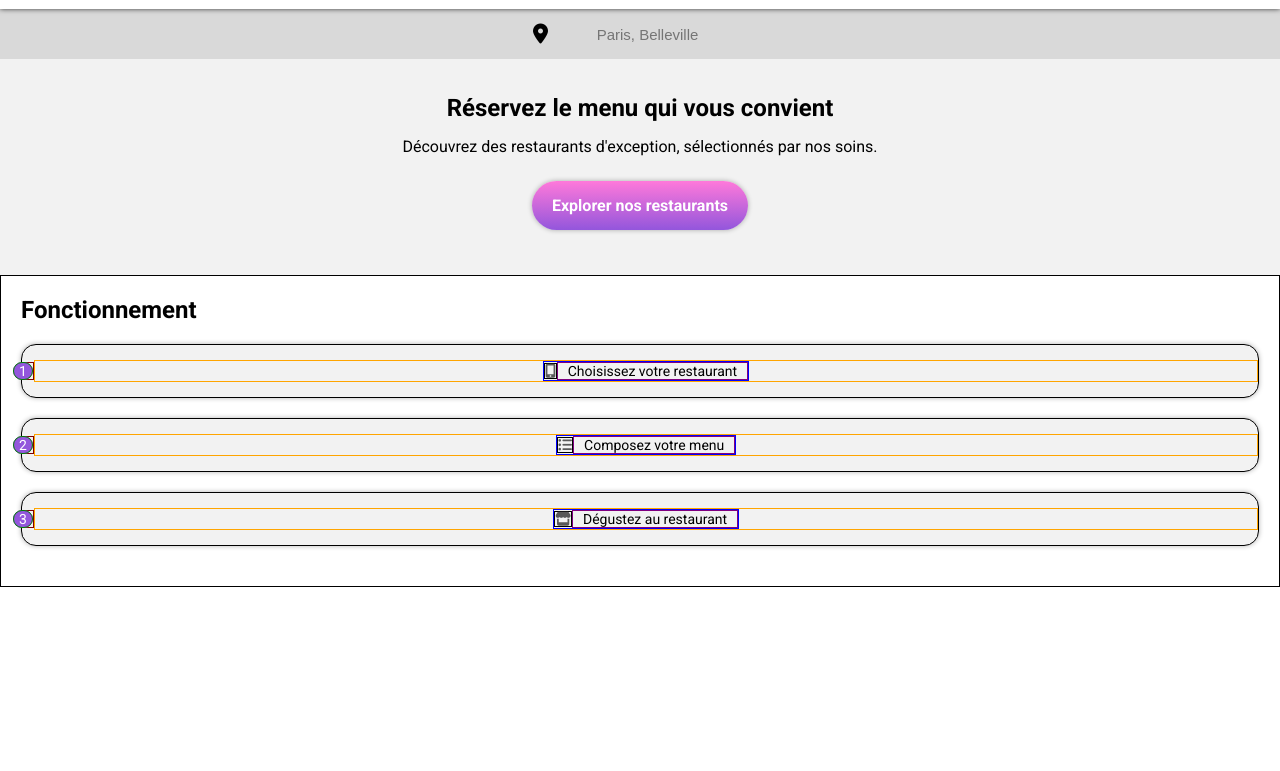
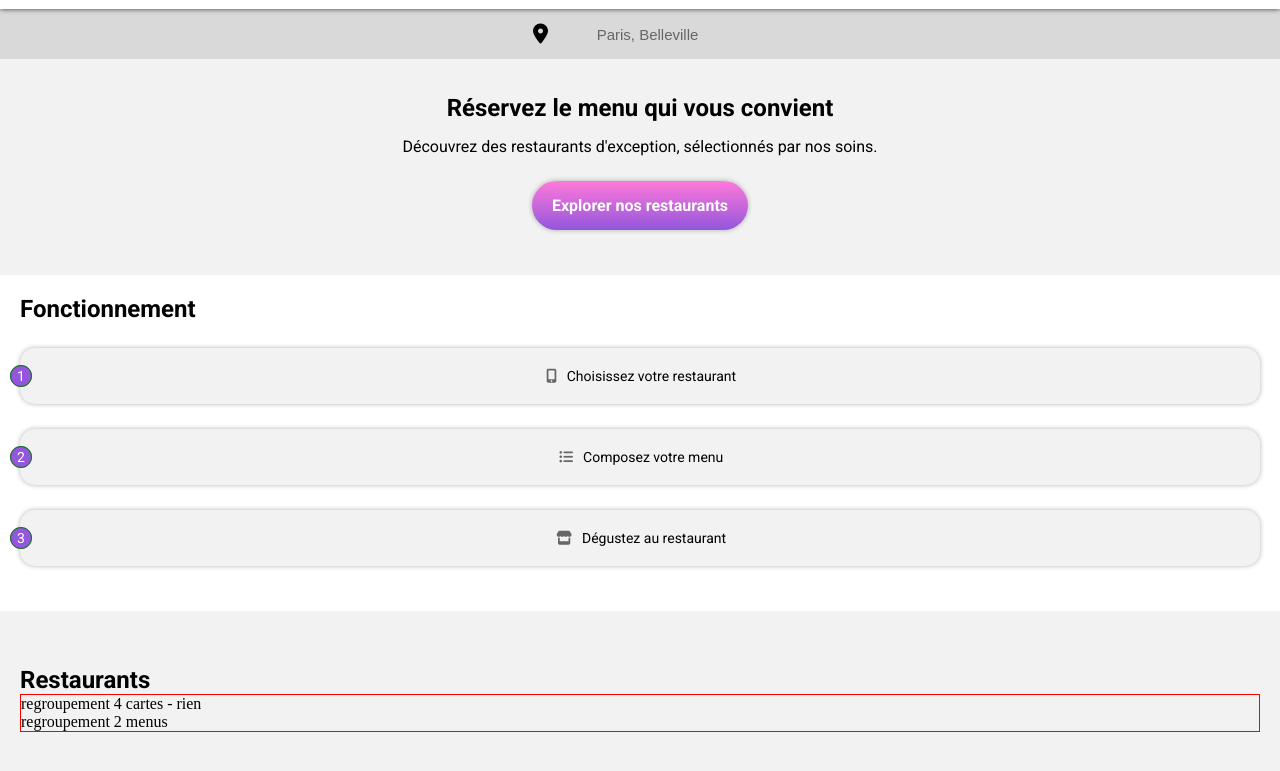
Before and after one commit to mrxanonymous007/animation_site_reservation_menus_restaurants_front, a website: page index.html in a window 1280 px wide. Shown: the part 41-812 px from the top of the page. Drawn offline with Linux system fonts and the light colour scheme; a web font is replaced by a local one.

Commit message:
début : partie restaurants

```diff
--- a/index.html
+++ b/index.html
@@ -31,9 +31,9 @@
     <main>
         <!-- Barre de recherche -->
         <form action="#">
-            <div class="border--input">
-                <i class="fa-solid fa-location-dot border__icon"></i>
-                <input class="border__text" type="text" placeholder="Paris, Belleville">
+            <div class="border__input">
+                <i class="fa-solid fa-location-dot border__input--icon"></i>
+                <input class="border__input--text" type="text" placeholder="Paris, Belleville">
             </div>
         </form>
 
@@ -55,15 +55,15 @@
                 <h2>Fonctionnement</h2>
 
                 <a href="#">
-                    <div class="border-1">
+                    <div class="button">
                         <div class="border-stickers">
                         <span class="stickers">1</span>
                         </div>
 
-                        <div class="border-2">
+                        <div class="border-icontxt">
                             <div class="icontxt">
                                 <i class="fas fa-mobile-alt icon"></i>
-                                <div class="texte">
+                                <div class="txt">
                                     <p>Choisissez votre restaurant</p>
                                 </div>
                             </div>
@@ -72,15 +72,15 @@
                 </a>
 
                 <a href="#">
-                    <div class="border-1">
+                    <div class="button">
                         <div class="border-stickers">
                         <span class="stickers">2</span>
                         </div>
 
-                        <div class="border-2">
+                        <div class="border-icontxt">
                             <div class="icontxt">
                                 <i class="fas fa-list-ul icon"></i>
-                                <div class="texte">
+                                <div class="txt">
                                     <p>Composez votre menu</p>
                                 </div>
                             </div>
@@ -89,15 +89,15 @@
                 </a>
 
                 <a href="#">
-                    <div class="border-1">
+                    <div class="button">
                         <div class="border-stickers">
                         <span class="stickers">3</span>
                         </div>
 
-                        <div class="border-2">
+                        <div class="border-icontxt">
                             <div class="icontxt">
                                 <i class="fas fa-store icon"></i>
-                                <div class="texte">
+                                <div class="txt">
                                     <p>Dégustez au restaurant</p>
                                 </div>
                             </div>
@@ -105,9 +105,20 @@
                     </div>
                 </a>
             </div>
-
         </section>
 
+
+        <!-- Restaurants -->
+
+        <section id="restaurants">
+            <div class="bg-section">
+                <h2>Restaurants</h2>
+
+                <div class="border-1"> regroupement 4 cartes - rien
+                    <div class="border-2"> regroupement 2 menus</div>
+                </div>
+            </div>
+        </section>
     </main>
 
 </body>
--- a/sass/pages/_home.scss
+++ b/sass/pages/_home.scss
@@ -1,5 +1,5 @@
     // Barre de recherche
-.border--input {
+.border__input {
     width: 100%;
     height: 50px;
     display: inline-flex;
@@ -11,17 +11,21 @@
         outline: none;
     }
 
-    .border__icon {
+    &--icon {
         font-size: 20px;
         @include padding-margin;
     }
 
-    .border__text {
+    &--text {
         border: none;
         background: none;
         text-align: center;
         font-size: 15px;
         @include padding-margin;
+
+        &::placeholder {
+            @include light-icon-colour;
+        }
     }
 }
 
@@ -29,7 +33,7 @@
 
 // Résumé du site + bouton
 .resume {
-    flex: 1;
+    width: 100%;
     text-align: center;
     padding: 20px 20px 60px 20px;
     background: $bg-colour;
@@ -51,34 +55,17 @@
 
 // Fonctionnement
 
-// <i class="fas fa-mobile-alt"></i>
-// <i class="fas fa-list-ul"></i>
-// <i class="fas fa-store"></i>
-
 .btn-section {
     padding: 20px;
-    border: 1px solid black;
 }
 
-.border-1 {
-    border: 1px solid black;
-    display: flex;
-    margin: 20px 0;
-    padding: 15px 0;
-    border-radius: 15px;
-    font-size: 14px;
-    box-shadow: 0px 0px 5px 0px rgba(0,0,0,0.3);
-    -webkit-box-shadow: 0px 0px 5px 0px rgba(0,0,0,0.3);
-    -moz-box-shadow: 0px 0px 5px 0px rgba(0,0,0,0.3);
-
-    background: #f2f2f2;
+.button {
+    @include button-transparent;
+    background: $bg-colour;
     align-items: center;
 
     &:hover {
         @include light-colour;
-        box-shadow: 0px 0px 8px 0px rgba(0,0,0,0.75);
-        -webkit-box-shadow: 0px 0px 8px 0px rgba(0,0,0,0.75);
-        -moz-box-shadow: 0px 0px 8px 0px rgba(0,0,0,0.75);
 
         .icon {
             color: $colour-primary;
@@ -87,21 +74,21 @@
 }
 
 .border-stickers {
-    border: 1px solid maroon;
+    // border: 1px solid maroon;
     width: 1%;
-}
 
     .stickers {
         border: 1px solid green;
         margin-left: -10px;
         border-radius: 15px;
-    padding: 0 5px;
+        padding: 2px 6px;
         color: white;
         background: $colour-primary;
     }
+}
 
-.border-2 {
-    border: 1px solid orange;
+.border-icontxt {
+    // border: 1px solid orange;
     width: 99%;
     text-align: center;
 }
@@ -109,16 +96,26 @@
 .icontxt {
     display: inline-flex;
     align-items: center;
-    border: 1px solid blue;
-}
+    // border: 1px solid blue;
 
     .icon {
-    border: 1px solid black;
-    color: #595959;
+        // border: 1px solid black;
+        @include light-icon-colour;
     }
 
 
-.texte {
-    border: 1px solid purple;
+    .txt {
+        // border: 1px solid purple;
         padding: 0 10px;
     }
+}
+
+.bg-section {
+    width: 100%;
+    background: $bg-colour;
+    padding: 55px 20px;
+
+    .border-1 {
+        border: 1px solid red;
+    }
+}
--- a/sass/utils/_mixin.scss
+++ b/sass/utils/_mixin.scss
@@ -26,7 +26,6 @@
     border: none;
     cursor: pointer;
 
-    // Ombrage arrière
     &:hover {
         box-shadow: 0px 0px 8px 0px rgba(0,0,0,0.75);
         -webkit-box-shadow: 0px 0px 8px 0px rgba(0,0,0,0.75);
@@ -35,13 +34,32 @@
 }
 
 @mixin button-transparent {
+    // border: 1px solid black;
+    width: 100%;
+    display: flex;
+    margin: 25px 0;
+    padding: 20px 0;
+    font-size: 14px;
+    border-radius: 15px;
+    box-shadow: 0px 0px 5px 0px rgba(0,0,0,0.3);
+    -webkit-box-shadow: 0px 0px 5px 0px rgba(0,0,0,0.3);
+    -moz-box-shadow: 0px 0px 5px 0px rgba(0,0,0,0.3);
 
+    &:hover {
+        box-shadow: 0px 0px 8px 0px rgba(0,0,0,0.75);
+        -webkit-box-shadow: 0px 0px 8px 0px rgba(0,0,0,0.75);
+        -moz-box-shadow: 0px 0px 8px 0px rgba(0,0,0,0.75);
+    }
 }
 
 @mixin light-colour ($color: $colour-primary) {
     background: lighten($color, 30%)
 }
 
+@mixin light-icon-colour ($color: $colour-shadow) {
+    color: lighten($color, 40%)
+}
+
 @mixin padding-margin {
     margin: 0;
     padding: 0;
--- a/sass/utils/_variable.scss
+++ b/sass/utils/_variable.scss
@@ -2,6 +2,7 @@
 $colour-primary:#9356DC;
 $colour-secondary: #FF79DA;
 $colour-tertiary: #99E2D0;
+$colour-shadow: #000;
 
 // Couleur barre de recherche
 $searchbar-colour: #d9d9d9;
```
Also changed, not shown: css/style.css, 1 other file. Lines whose indentation alone changed are shown as unchanged.
